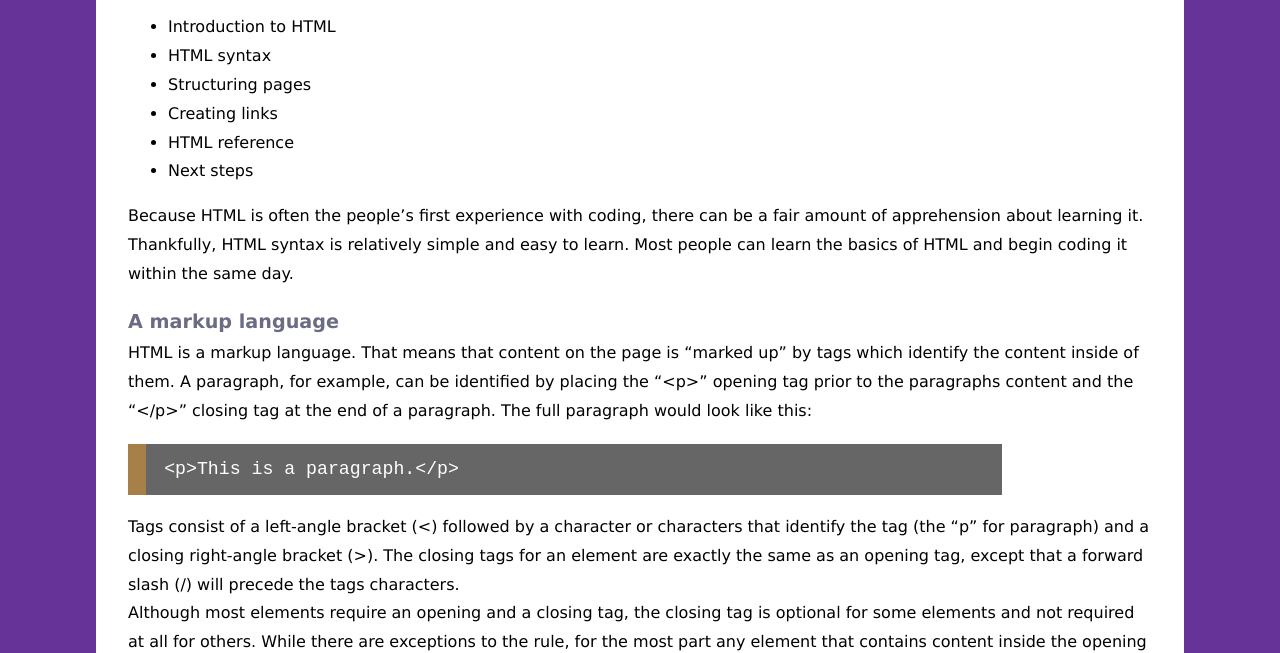
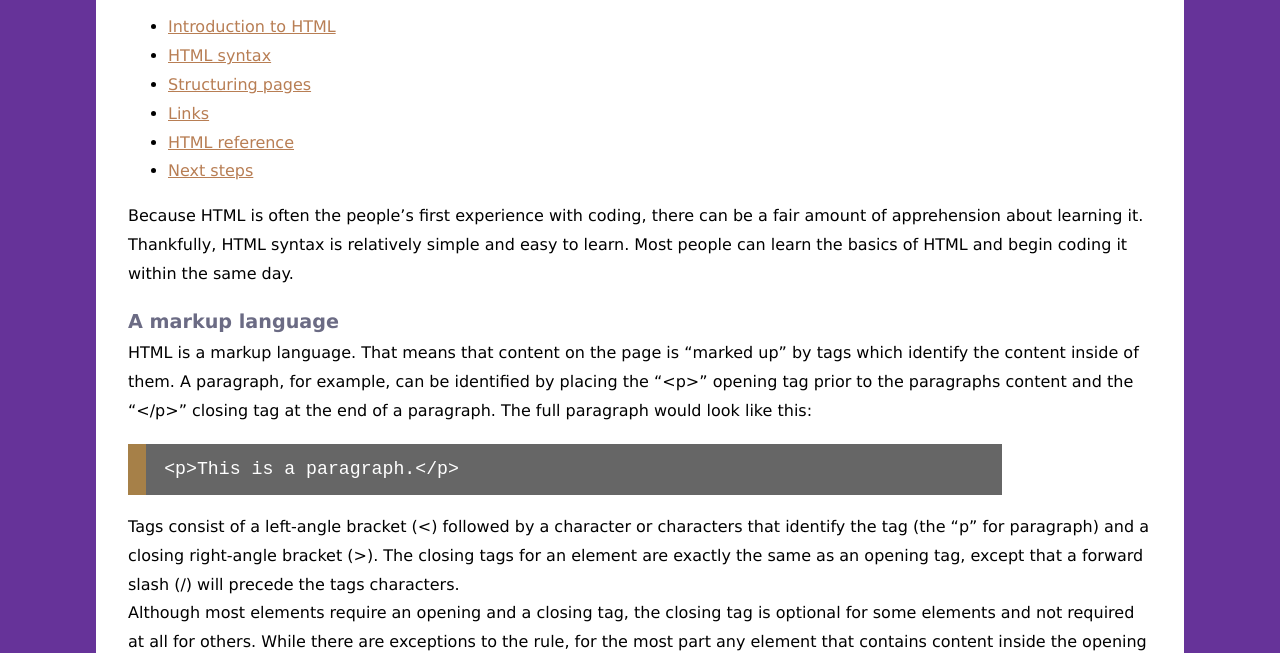
Before and after one commit to mateo-codes/comp484-hw3, a plain HTML site: page syntax.html in a window 1280 px wide. Shown: the part 156-809 px from the top of the page. Drawn offline with Linux system fonts and the light colour scheme.

Commit message:
donee honeyy

```diff
--- a/syntax.html
+++ b/syntax.html
@@ -11,12 +11,12 @@
       <h2>HTML Syntax</h2>
       <nav role="navigation">
         <ul>
-          <li>Introduction to HTML</li>
-          <li>HTML syntax</li>
-          <li>Structuring pages</li>
-          <li>Creating links</li>
-          <li>HTML reference</li>
-          <li>Next steps</li>
+          <li><a href="index.html" title="Introduction to HTML">Introduction to HTML</a> </li>
+          <li><a href="syntax.html" title="HTML Syntax">HTML syntax</a> </li>
+          <li><a href="structure.html" title="Structuring Pages">Structuring pages</a> </li>
+          <li><a href="links.html" title="Links">Links</a> </li>
+          <li><a href="reference.html" title="HTML References">HTML reference</a> </li>
+          <li> <a href="next.html" title="Next Steps">Next steps</a> </li>
         </ul>
       </nav>
     </header>
@@ -220,9 +220,11 @@
             for example, you would type <strong>&amp;amp;</strong> in place of
             the actual ampersand. You can find named character entity lists
             within the HTML specifications, although the format for them can be
-            a bit hard to read. You can also find a useful list of character
-            entities on the HTML Reference page, and a more comprehensive list
-            on
+            a bit hard to read.
+            <a href="reference.html#table" title="Common Named Character Entities">You can also find a useful list of character
+            entities on the HTML Reference page
+            </a>
+            , and a more comprehensive liston
             <a
               href="http://en.wikipedia.org/wiki/List_of_XML_and_HTML_character_entity_references"
               title="Character entity reference"
```
Also changed, not shown: index.html (+6 -6 lines), links.html (+12 -7 lines), next.html (+6 -6 lines), reference.html (+8 -8 lines), structure.html (+6 -6 lines), lab_instructions.txt.
